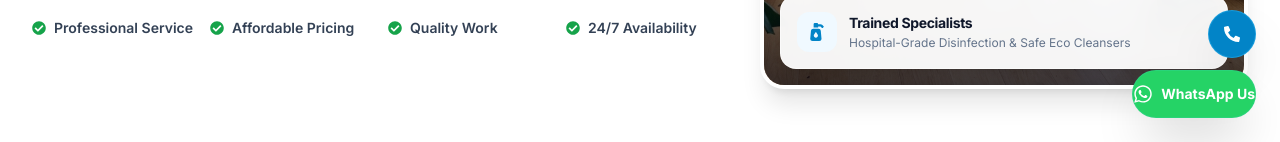
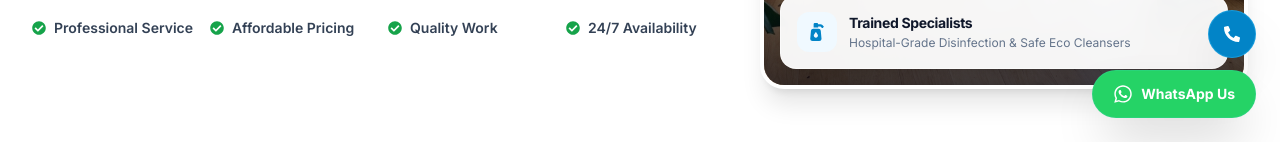
Before and after one commit to sanehmandyal/AS-Cleaning-Services, a React (Vite) app in the folder client/: page / in a window 1280 px wide. Shown: the part 658-800 px from the top of the page. Built offline with nearby package versions, Linux system fonts and the light colour scheme; no server answers.

Commit message:
style(ui): ensure floating call button is stacked directly above whatsapp

```diff
--- a/client/src/components/FloatingContact.jsx
+++ b/client/src/components/FloatingContact.jsx
@@ -19,7 +19,7 @@ const FloatingContact = () => {
         href="https://wa.me/916280016815?text=Hello%20AS%20Cleaning%20Services,%20I%20would%20like%20to%20inquire%20about%20your%20cleaning%20services"
         target="_blank"
         rel="noopener noreferrer"
-        className="flex items-center gap-2 bg-[#25D366] hover:bg-[#20bd5a] text-white h-12 px-4.5 rounded-full shadow-2xl border border-emerald-400/40 transition-all hover:scale-105 active:scale-95 group shrink-0"
+        className="flex items-center gap-2 bg-[#25D366] hover:bg-[#20bd5a] text-white h-12 px-5 rounded-full shadow-2xl border border-emerald-400/40 transition-all hover:scale-105 active:scale-95 group shrink-0"
         title="Chat on WhatsApp"
         aria-label="Chat on WhatsApp"
       >
```
